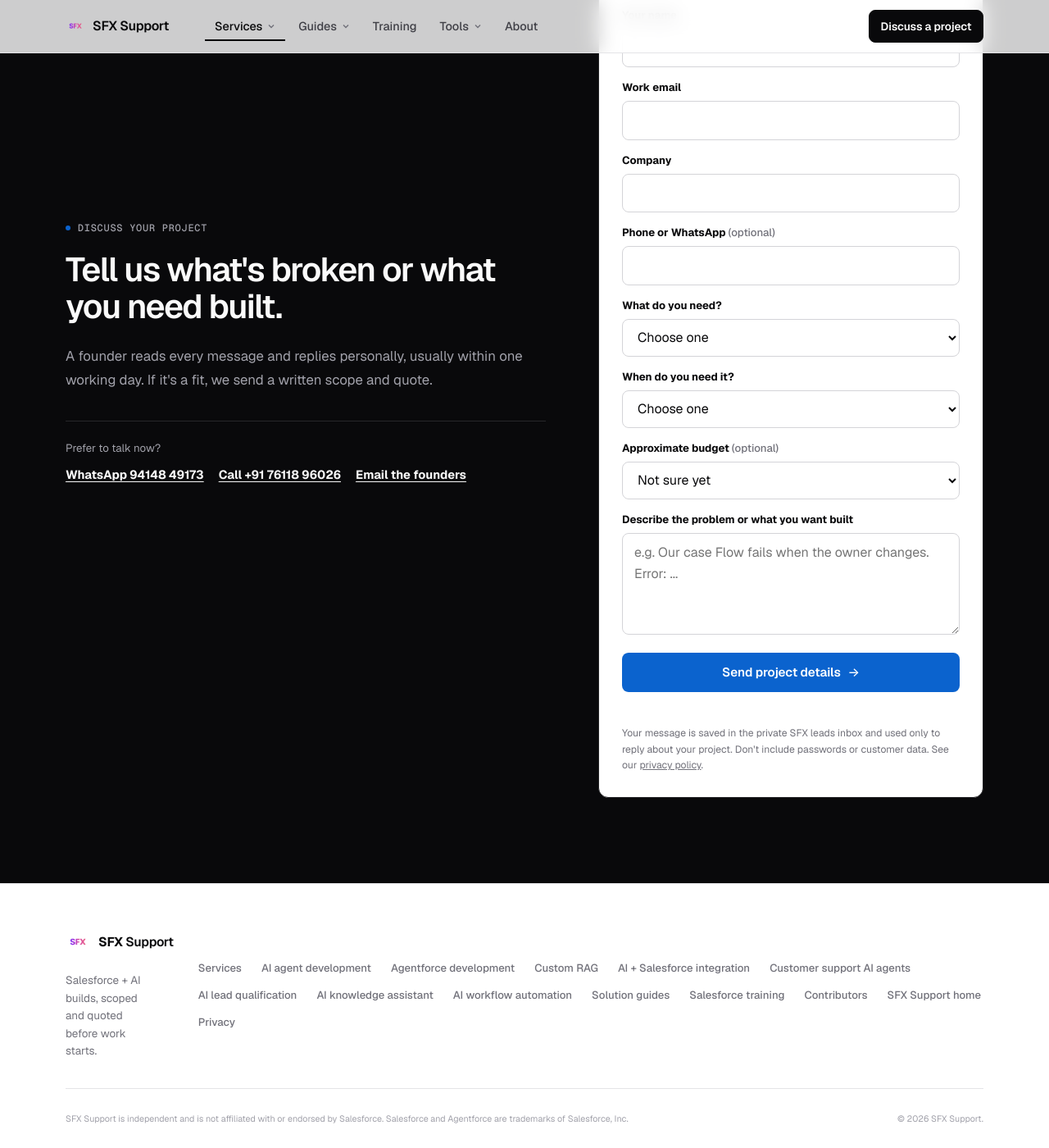
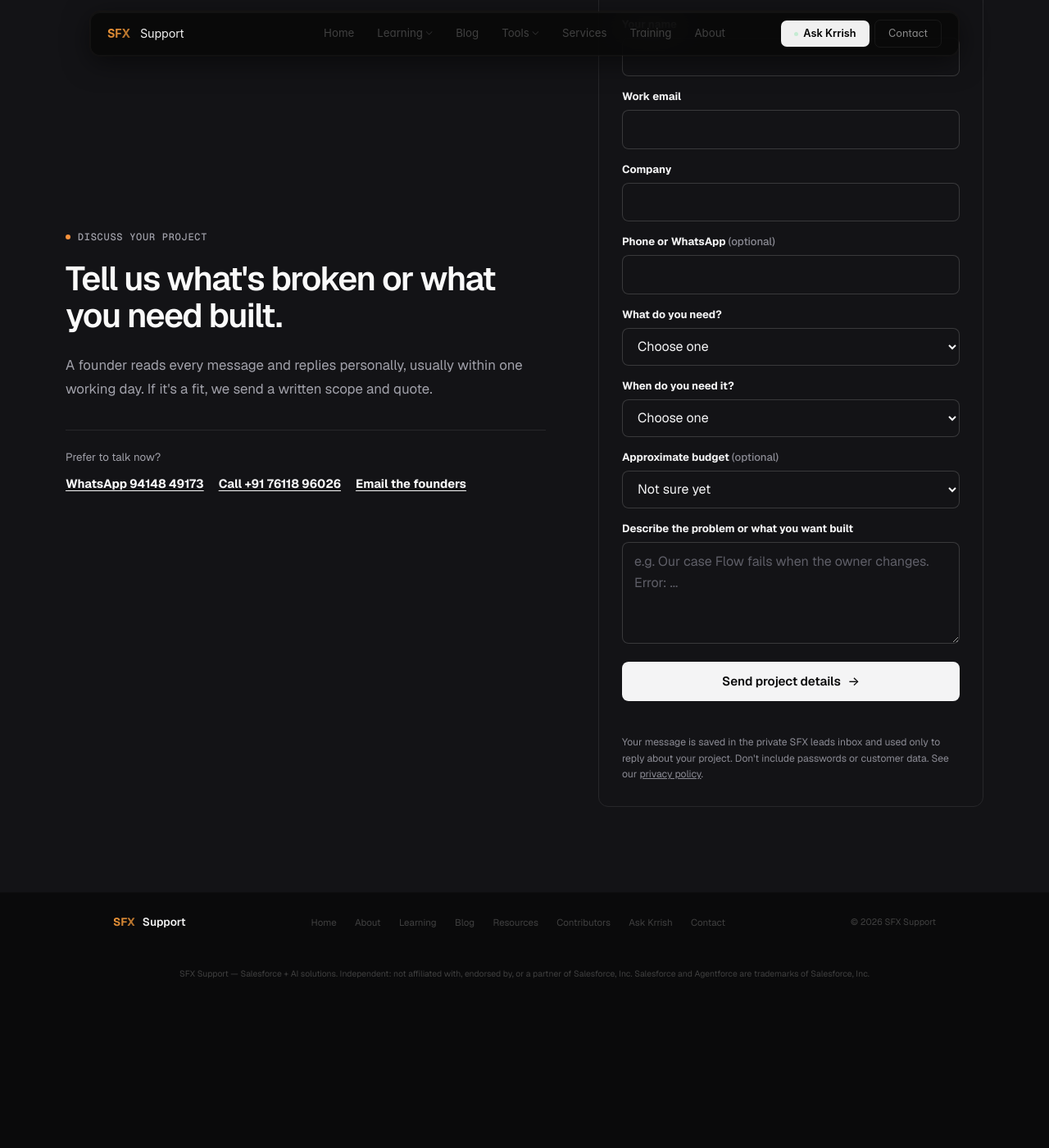
Before and after one commit to sfxsupport/main, a Jekyll site: the page built from services/index.html, in a window 1280 px wide and 1400 px high, scrolled down 6433 px. Shown: the whole window at 82% size. Built offline with Jekyll 4.4.1, drawn with Linux system fonts in a browser that asks for light colours; after the commit the page ends 7662 px from its top, so only the background shows below that.

Commit message:
Services: same dark theme, header and footer as the rest of the site
Services pages used a separate light header, white theme and black
enquiry band. They now use FinalHeader/footer, dark tokens (sfx-dark.css),
white primary buttons and dark form fields. 'Free to read' label renamed.

Co-Authored-By: Claude Opus 5.5 <noreply@anthropic.com>
Claude-Session: https://claude.ai/code/session_01SGAvG56sbdUa8ZuE1eP29E

```diff
--- a/_includes/service-page.html
+++ b/_includes/service-page.html
@@ -91,7 +91,7 @@
 <section class="section" id="guides">
   <div class="campaign-shell">
     <div class="section-heading reveal">
-      <p class="eyebrow"><span></span> Free to read</p>
+      <p class="eyebrow"><span></span> Solution guides</p>
       <h2>Solution guides on this topic</h2>
       <p>Working code you can use yourself. If you'd rather we build it for you, use the form below.</p>
     </div>
--- a/_layouts/services.html
+++ b/_layouts/services.html
@@ -97,47 +97,25 @@
   <link href="https://fonts.googleapis.com/css2?family=Geist:wght@400;500;600;700&family=Geist+Mono:wght@400;500&display=swap" rel="stylesheet">
   <link rel="stylesheet" href="/assets/css/services.css">
   <link rel="stylesheet" href="/assets/css/sfx-2026.css">
+  <link rel="stylesheet" href="/assets/css/sfx-dark.css">
+  <link rel="stylesheet" href="https://cdn.jsdelivr.net/npm/bootstrap-icons@1.11.3/font/bootstrap-icons.min.css">
   <script src="/assets/js/services.js" defer></script>
   <script src="/assets/js/sfx-track.js" defer></script>
 </head>
 <body>
   <a class="skip-link" href="#main-content">Skip to content</a>
 
-  {% include site-header.html %}
+  {% include FinalHeader.html %}
 
   <main id="main-content">
     {{ content }}
   </main>
 
-  <footer class="campaign-footer">
-    <div class="campaign-shell campaign-footer__grid">
-      <div>
-        <a class="campaign-brand campaign-brand--footer" href="/" aria-label="SFX Support home">
-          <img src="/assets/images/campaign/sfx-logo-96.webp" width="40" height="40" alt="">
-          <span><strong>SFX</strong> Support</span>
-        </a>
-        <p>Salesforce + AI builds, scoped and quoted before work starts.</p>
-      </div>
-      <div class="campaign-footer__links" aria-label="Footer links">
-        <a href="/services/">Services</a>
-        {% assign svc_pages = site.pages | where_exp: "s", "s.service" | sort: "service_order" %}{% for s in svc_pages %}<a href="{{ s.url }}">{{ s.service.short }}</a>
-        {% endfor %}<a href="/blog/">Solution guides</a>
-        <a href="/salesforce-training/">Salesforce training</a>
-        <a href="/contributors/">Contributors</a>
-        <a href="/">SFX Support home</a>
-        <a href="/privacy/">Privacy</a>
-      </div>
-    </div>
-    <div class="campaign-shell campaign-footer__legal">
-      <p>SFX Support is independent and is not affiliated with or endorsed by Salesforce. Salesforce and Agentforce are trademarks of Salesforce, Inc.</p>
-      <p>&copy; {{ 'now' | date: '%Y' }} SFX Support.</p>
-    </div>
-  </footer>
+  {% include footer.html %}
 
   <div class="mobile-cta" data-mobile-cta>
     <a class="mobile-cta__whatsapp" href="https://wa.me/919414849173?text={{ page.whatsapp_text | default: "Hi, I saw the SFX Salesforce services page. I need help with: " | url_encode }}" target="_blank" rel="noopener" data-cta="mobile_whatsapp">WhatsApp</a>
     <a class="mobile-cta__call" href="#enquire" data-cta="mobile_discuss">Discuss a project</a>
   </div>
-  <script src="/assets/js/site-header.js" defer></script>
 </body>
 </html>
--- /dev/null
+++ b/assets/css/sfx-dark.css
@@ -0,0 +1,49 @@
+/* Dark, formal theme for service and campaign pages, matching the homepage and guides. Loaded after sfx-2026.css. */
+:root, body {
+  --bg: #0a0a0b;
+  --bg-alt: #101012;
+  --surface: #131316;
+  --text: #f4f4f5;
+  --text-2: #a1a1aa;
+  --muted: #8a8a93;
+  --border: rgba(255,255,255,.09);
+  --border-strong: rgba(255,255,255,.16);
+  --accent: #fb923c;
+  --accent-hover: #fdba74;
+  --accent-soft: rgba(251,146,60,.10);
+  --ok: #4ade80;
+  --warn: #fbbf24;
+  --ink: #131316;
+  --code-bg: #0c0c0f;
+  --campaign-shadow: none;
+}
+html, body { background: #0a0a0b; color: var(--text); color-scheme: dark; }
+main#main-content { padding-top: 76px; }
+::selection { background: rgba(251,146,60,.3); }
+
+/* hero: dark grid instead of the light paper grid */
+.hero {
+  background:
+    radial-gradient(ellipse 60% 50% at 80% 0%, rgba(251,146,60,.07), transparent 70%),
+    linear-gradient(to bottom, rgba(10,10,11,0) 0%, #0a0a0b 92%),
+    linear-gradient(to right, rgba(255,255,255,.035) 1px, transparent 1px) 0 0 / 56px 56px,
+    linear-gradient(to bottom, rgba(255,255,255,.035) 1px, transparent 1px) 0 0 / 56px 56px,
+    #0a0a0b;
+  border-bottom: 1px solid var(--border);
+}
+.hero h1, .hero h1 strong { color: var(--text); }
+.hero h1 em { color: #8a8a93; }
+.hero__lead, .hero__assurances li, .svc-assurances li { color: var(--text-2); }
+
+/* primary button: white on dark, like the homepage */
+.button--primary { color: #0a0a0b; background: #f4f4f5; border-color: #f4f4f5; box-shadow: none; }
+.button--primary:hover { color: #0a0a0b; background: #fff; border-color: #fff; }
+.lead-form .button--primary, .button--primary.button--accent { color: #0a0a0b; background: #f4f4f5; border-color: #f4f4f5; }
+.lead-form .button--primary:hover { background: #fff; border-color: #fff; }
+.button--whatsapp { color: #fff; }
+
+/* form controls */
+input, select, textarea { color: var(--text); background: #0f0f12; border-color: var(--border-strong); }
+input::placeholder, textarea::placeholder { color: #5f5f68; }
+select option { background: #131316; color: var(--text); }
+a { color: inherit; }
```
